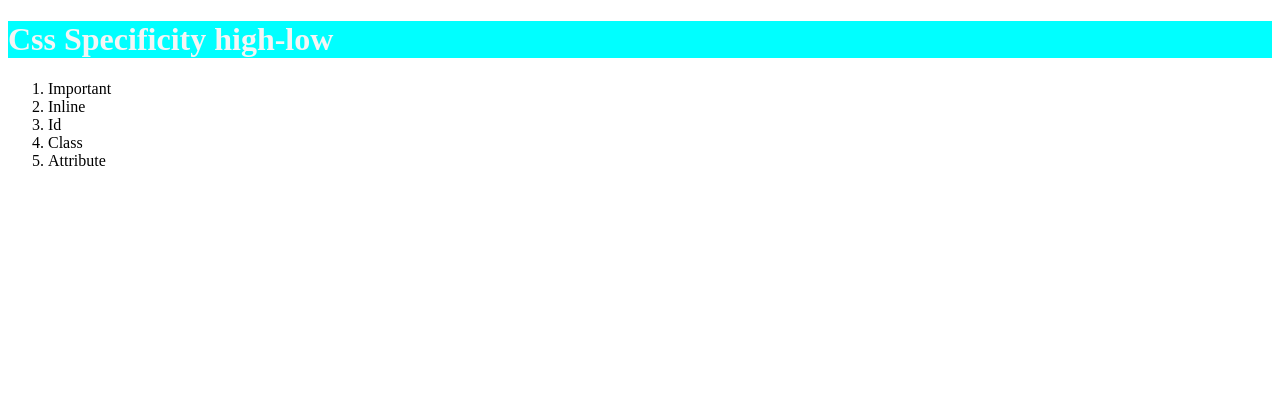
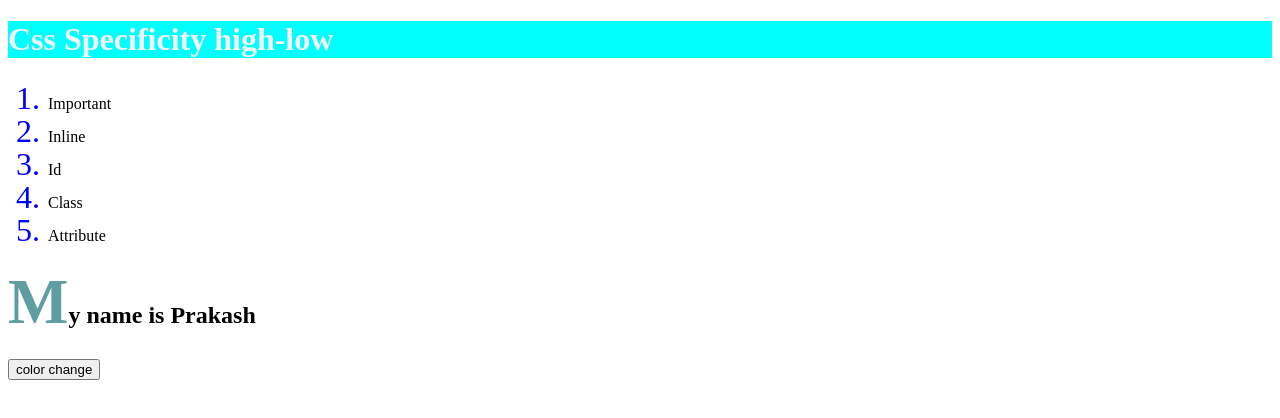
Before and after one commit to Patlu29/Git-task, a plain HTML site: page demo.html in a window 1280 px wide. Drawn offline with Linux system fonts and the light colour scheme.

Commit message:
pseudo elements added

```diff
--- a/demo.css
+++ b/demo.css
@@ -1,3 +1,4 @@
+/* CSS  specificity */
 h1 {
   background-color: aqua !important;
   background-color: blueviolet;
@@ -13,3 +14,31 @@ h1 {
   background-color: rgb(144, 144, 155);
   transition: 2s;
 }
+
+/* Pseudo elements */
+.pseudo-paragraph::first-letter {
+  font-size: 4rem;
+  color: cadetblue;
+} /* ::first-line for style first line in a elements */
+
+::marker {
+  color: blue;
+  font-size: 2rem;
+}
+
+::selection {
+  color: whitesmoke;
+  background-color: black;
+}
+
+.pseudo-button:active {
+  background-color: rgb(92, 130, 161);
+}
+
+.pseudo-button:hover {
+  background-color: aqua;
+  transform: rotate(360deg);
+  transition: 0.1s;
+  border: none;
+  border-radius: 10px;
+}
--- a/demo.html
+++ b/demo.html
@@ -23,5 +23,9 @@
         <li>Attribute</li>
       </ol>
     </div>
+    <div class="pseudo-elements">
+      <h2 class="pseudo-paragraph">My name is Prakash</h2>
+      <button class="pseudo-button">color change</button>
+    </div>
   </body>
 </html>
```
Lines whose indentation alone changed are shown as unchanged.
